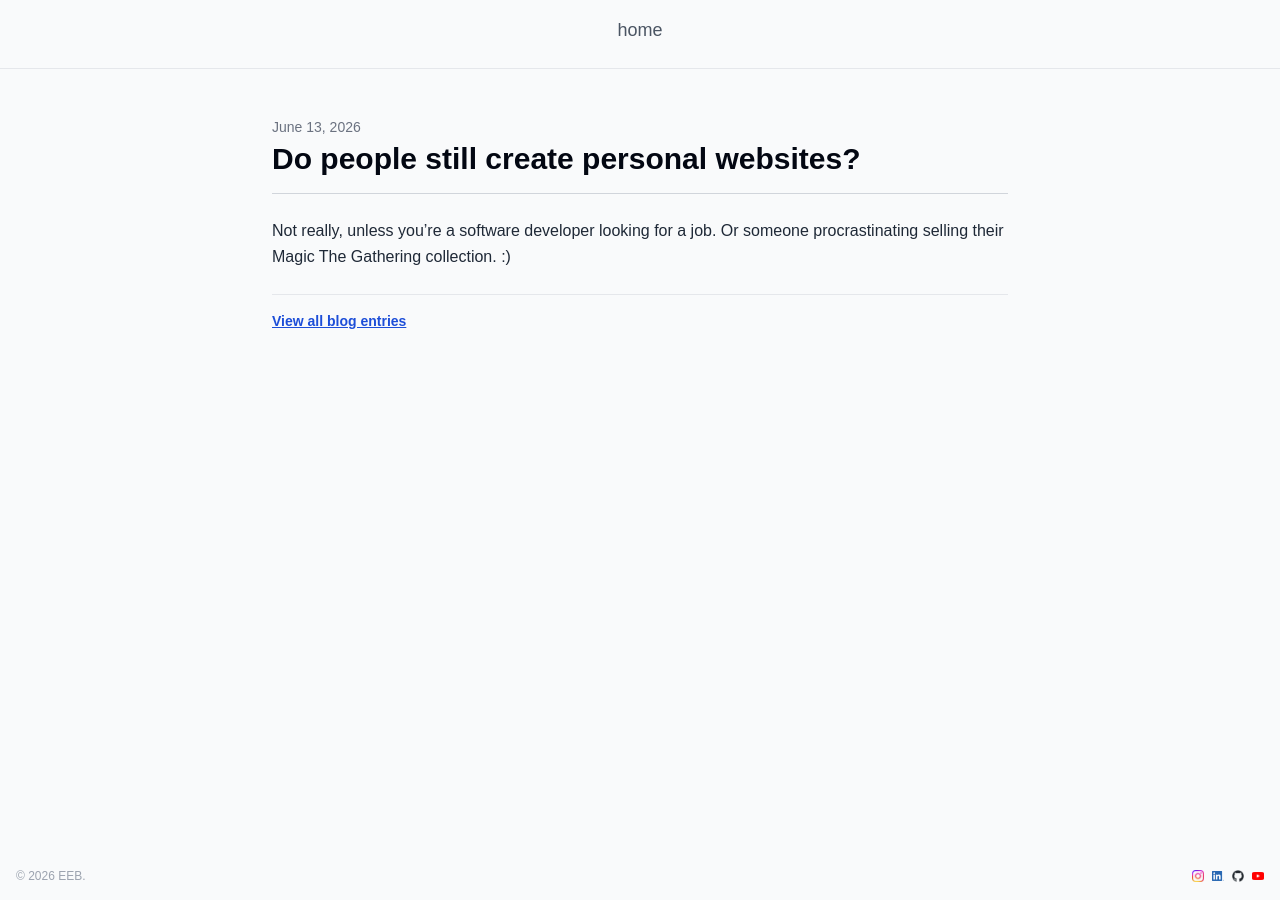
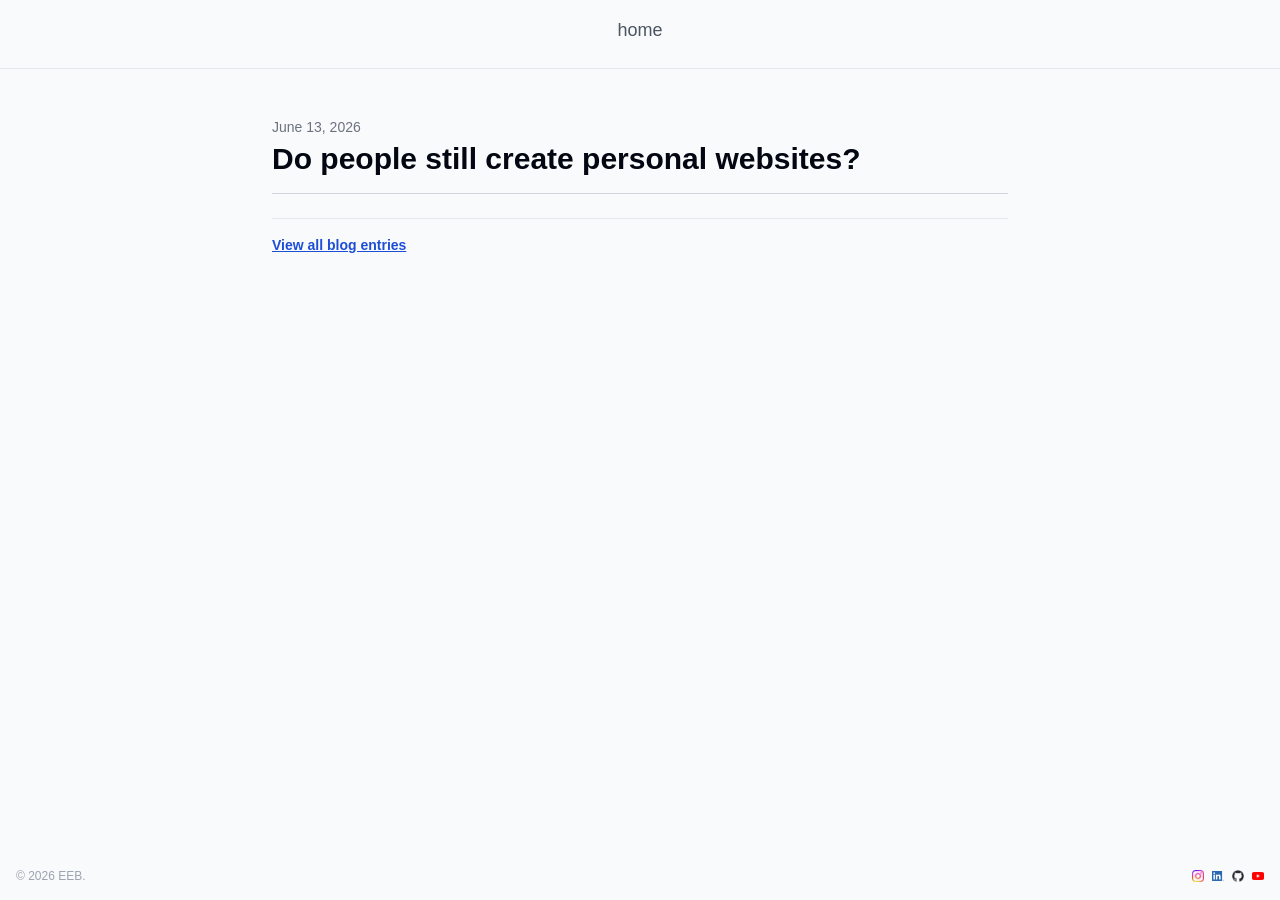
Before and after one commit to enriquebarragan/enriquebarragan.github.io, a Jekyll site: the page built from _posts/2026-06-13-do-people-still-create-personal-websites.md, in a window 1280 px wide. Built offline with Jekyll 4.4.1, drawn with Linux system fonts in a browser that asks for light colours.

Commit message:
Update 2026-06-13-do-people-still-create-personal-websites.md

```diff
--- a/_posts/2026-06-13-do-people-still-create-personal-websites.md
+++ b/_posts/2026-06-13-do-people-still-create-personal-websites.md
@@ -3,5 +3,3 @@ layout: post
 title: Do people still create personal websites?
 permalink: /blogs/do-people-still-create-personal-websites/
 ---
-
-Not really, unless you're a software developer looking for a job. Or someone procrastinating selling their Magic The Gathering collection. :)
```
